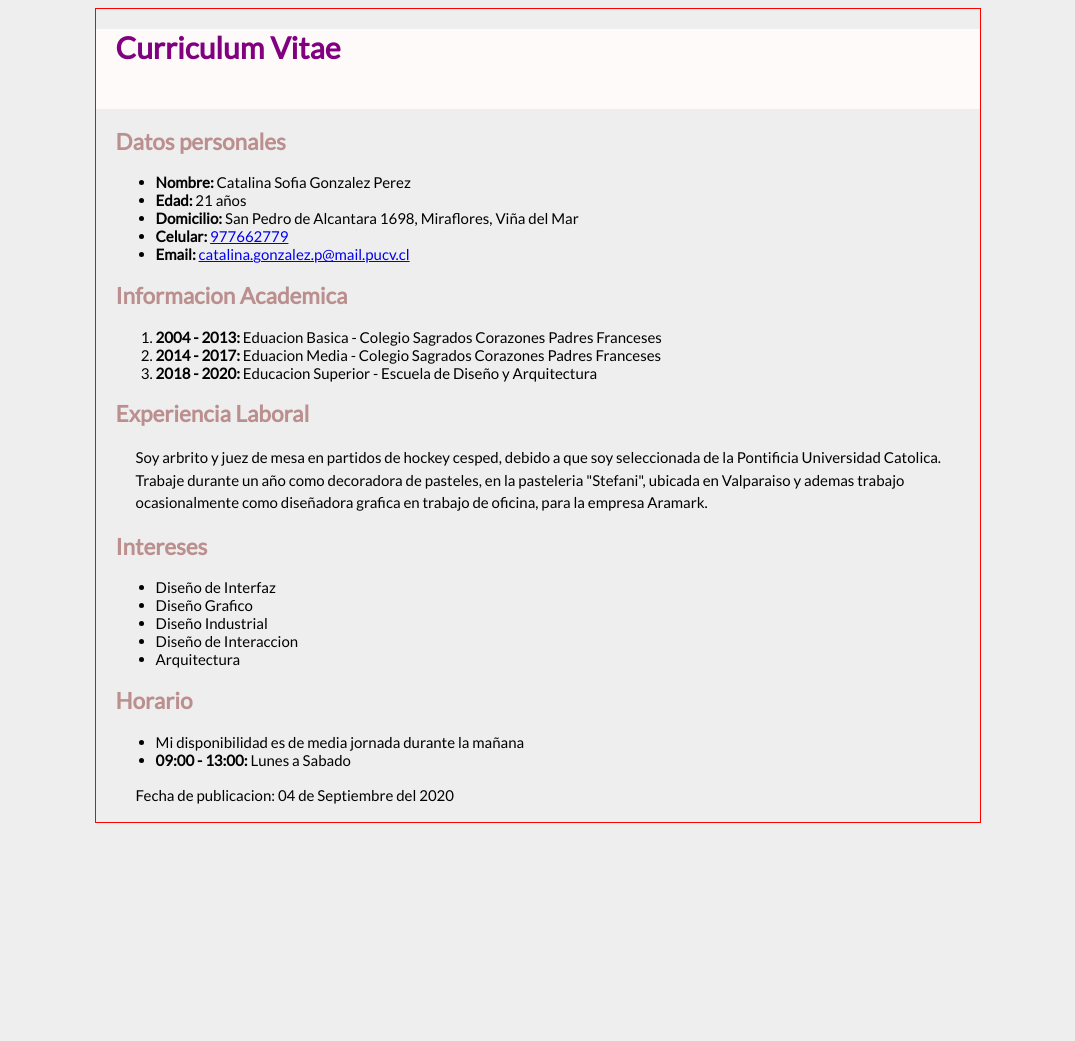
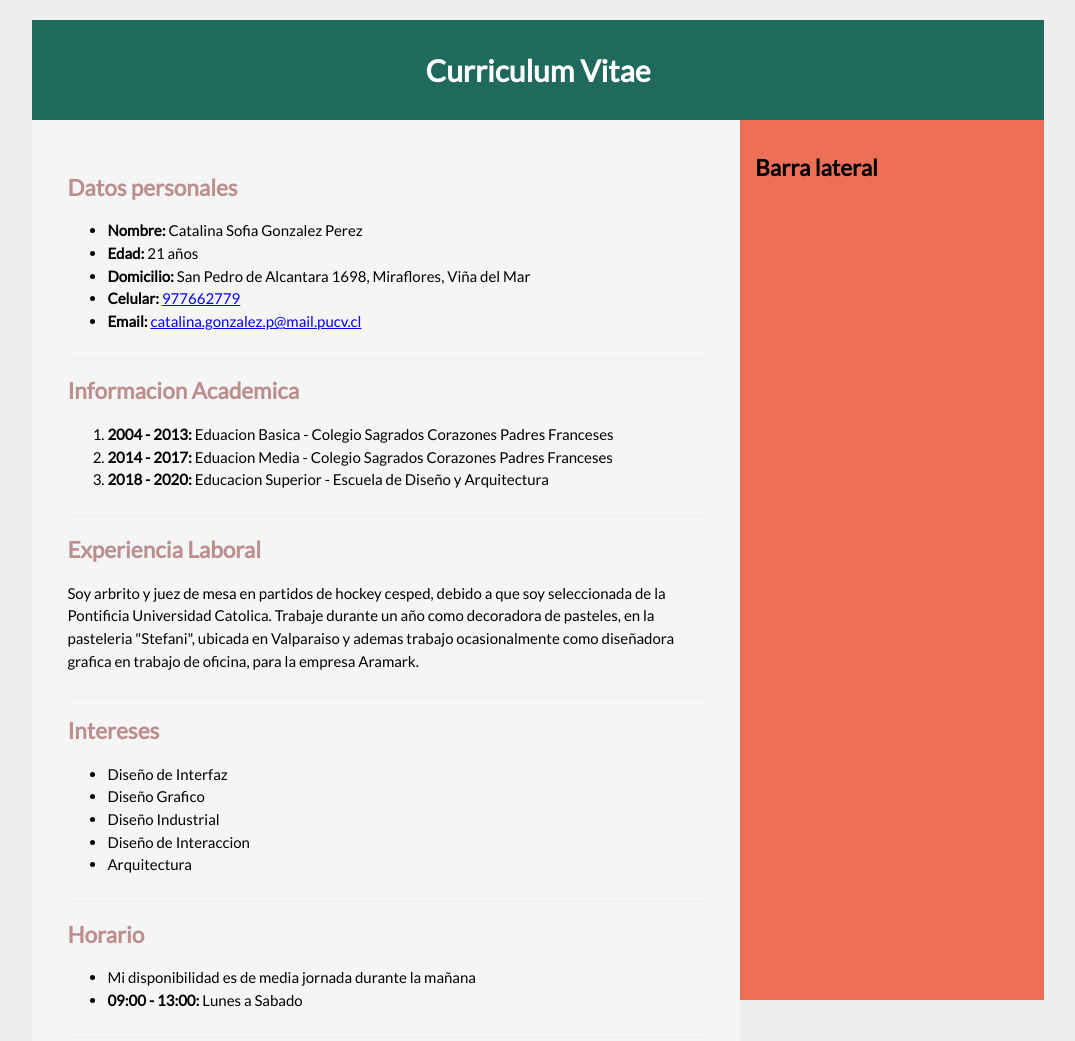
Before and after one commit to ead-codigo-2020/tarea-2-css-basico-CatalinaSGP, a plain HTML site: page index.html in a window 1280 px wide. Shown: the whole page, without its empty margins (102-1177 px from the left). Before the commit the page ends 831 px from the top, so only its background shows below. Drawn offline with Linux system fonts and the light colour scheme.

Commit message:
Cambios para arreglar css

```diff
--- a/index.html
+++ b/index.html
@@ -9,11 +9,14 @@
     </head>
     <body>
         <div id="container">
+
             <header>
                 <h1>Curriculum Vitae</h1>
             </header>
-                <main>
-                    <section class="team-members">
+
+            <section id="content">
+
+                <article class="article">
                     <h2>Datos personales</h2>
                     <ul>
                         <li><strong>Nombre:</strong> Catalina Sofia Gonzalez Perez</li>
@@ -22,24 +25,23 @@
                         <li><strong>Celular:</strong> <a href="tel:+56977662779">977662779</a></li>
                         <li><strong>Email:</strong> <a href="mailto:catalina.gonzalez.p@mail.pucv.cl">catalina.gonzalez.p@mail.pucv.cl</a></li>
                     </ul>
-                        </nav>
-                    </section>
-                    <section class="intro">
+                </article>
+
+                <article class="article">
                     <h2>Informacion Academica</h2>
                     <ol>
                         <li><strong>2004 - 2013:</strong> Eduacion Basica - Colegio Sagrados Corazones Padres Franceses</li>
                         <li><strong>2014 - 2017:</strong> Eduacion Media - Colegio Sagrados Corazones Padres Franceses</li>
                         <li><strong>2018 - 2020:</strong> Educacion Superior - Escuela de Diseño y Arquitectura</li>
                     </ol>
-                        </nav>
-                    </section>
-                    <section class="experience">
+                </article>
+
+                <article class="article">
                     <h2>Experiencia Laboral</h2>
                     <p>Soy arbrito y juez de mesa en partidos de hockey cesped, debido a que soy seleccionada de la Pontificia Universidad Catolica. Trabaje durante un año como decoradora de pasteles, en la pasteleria "Stefani", ubicada en Valparaiso y ademas trabajo ocasionalmente como diseñadora grafica en trabajo de oficina, para la empresa Aramark.</p>
+                </article>
 
-                        </nav>
-                    </section>
-                    <section class="interests">
+                <article class="article">
                     <h2>Intereses</h2>
                     <ul>
                         <li>Diseño de Interfaz</li>
@@ -48,21 +50,21 @@
                         <li>Diseño de Interaccion</li>
                         <li>Arquitectura</li>
                     </ul>
-                        </nav>
-                    </section>
-                    <section class="schedule">
+                </article>
+
+                <article class="article">
                     <h2>Horario</h2>
                     <ul>
                         <li> Mi disponibilidad es de media jornada durante la mañana</li>
                         <li><strong>09:00 - 13:00:</strong> Lunes a Sabado</li>
                     </ul>
-                        </nav>
+                </article>
             </section>
-                </main>
-                <footer>
-                    <p>Fecha de publicacion: <time datetime="2020-09-04">04 de Septiembre del 2020</time></p>
-                </footer>
+
+            <aside>
+                <h2>Barra lateral</h2>
+            </aside>
+
         </div>
-
     </body>
 </html>
--- a/style.css
+++ b/style.css
@@ -4,28 +4,48 @@ body{
     background-color:#eeeeee;
 }
 #container {
-    width: 70%;
-    margin: 0% auto;
-    border: 1px solid red ;
+    width: 80%;
+    margin: 0px auto;
 }
 header {
-    background: snow;
-    height: 80px;
+    background: #206a5d;
+    height: 100px;
+    text-align: center;
+    line-height: 100px;
+    color: white;
 }
-h1 {
-    color: purple;
-    margin-left: 20px;
+
+#content {
+    float: left;
+    width: calc(70% - 70px);
+    min-height: 500px;
+    background: #f6f5f5;
+    padding: 35px ;
 }
-h2 {
-    color:rosybrown;
-    margin-left: 20px;
+.article: :first-child {
+    padding-top: 10px
+    border-top: 1px solid #eeeeee
 }
+.article {
+    color: rosybrown;
+    margin-top: 15px;
+    margin-bottom: 15px;
+    padding-bottom: 10px;
+    border-bottom: 1px solid #eeeeee;
+}
+aside {
+    float: left;
+    width: calc(30% - 30px);
+    min-height: 850px;
+    background: #ee6f57;
+    padding: 15px;
+}
+
 p {
     color: black;
-    margin-left: 40px;
     line-height: 6mm;
 }
 li {
     color: black;
-    margin-left: 20px;
+    line-height: 6mm;
 }
```
Lines whose indentation alone changed are shown as unchanged.
